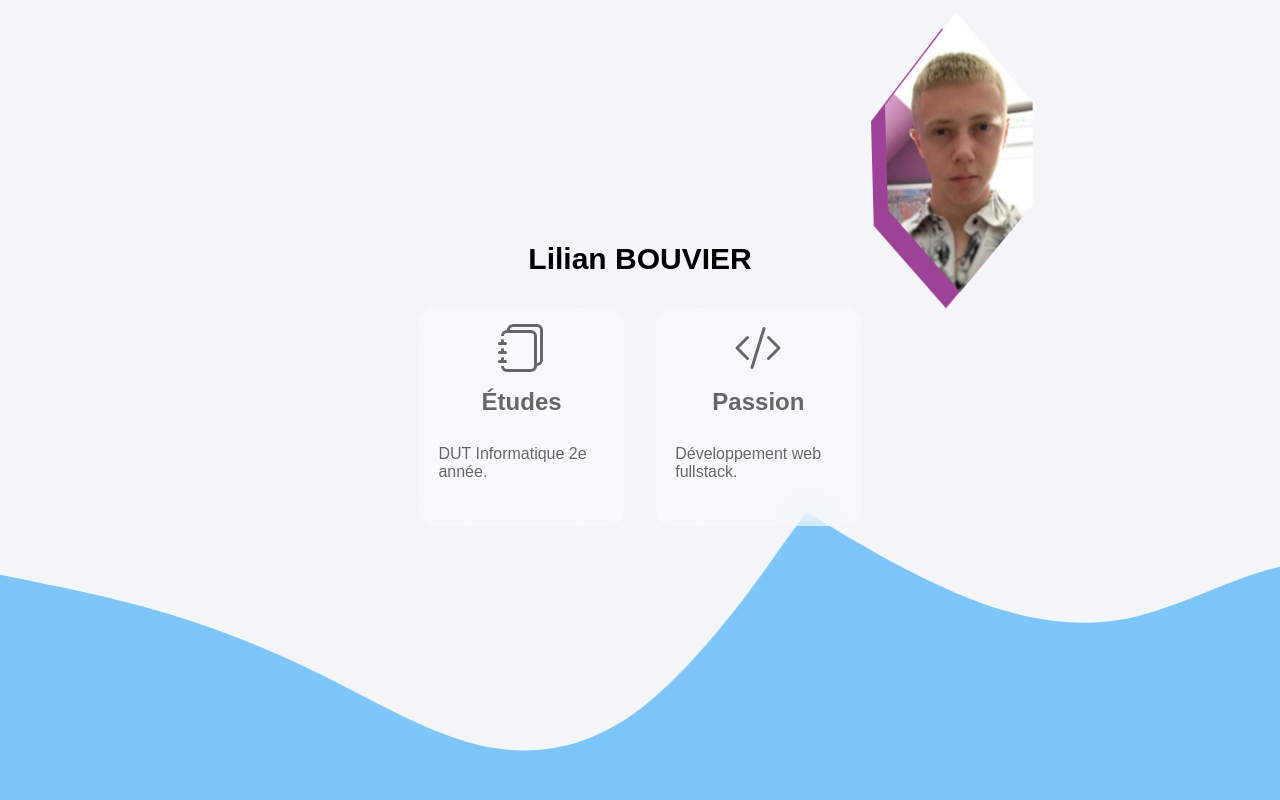
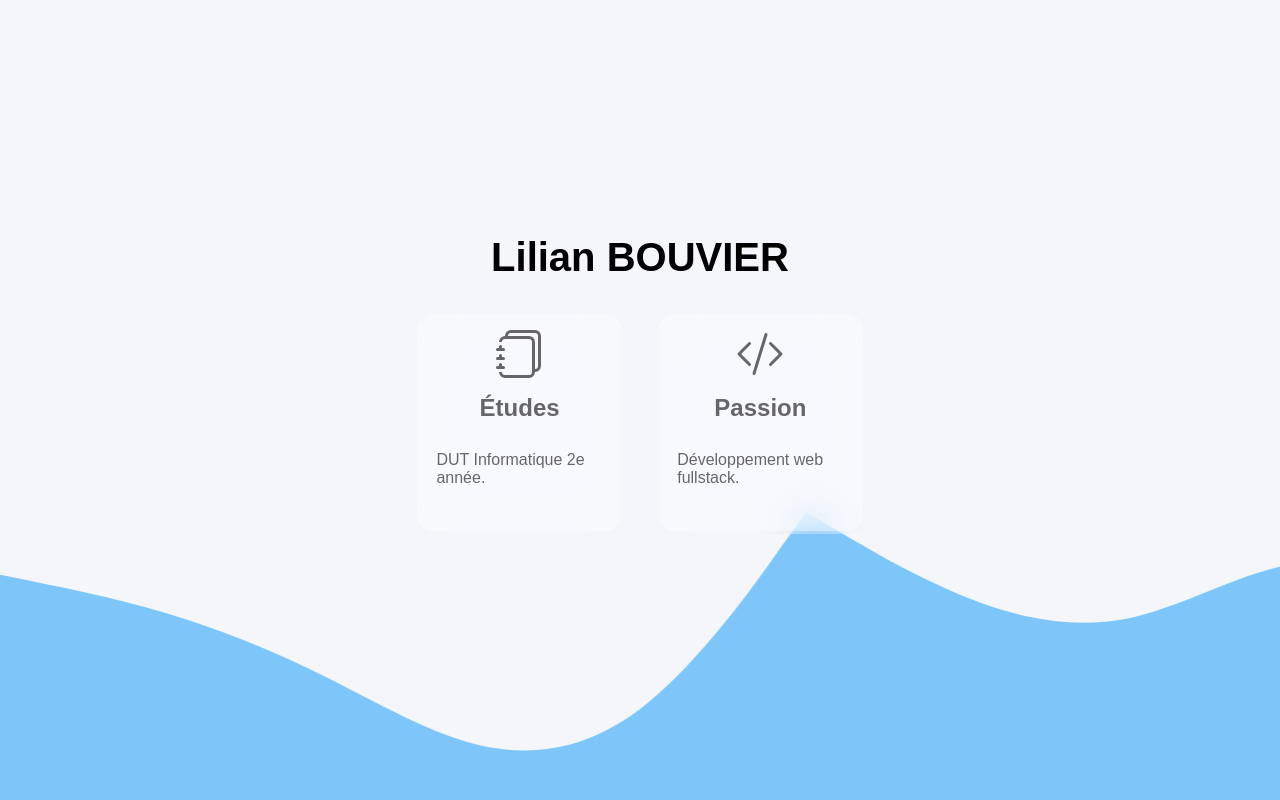
Before and after one commit to LilianBvr/my-resume, a React (Create React App) app: page / in a window 1280 px wide. Shown: the top 800 px of the page. Built offline with nearby package versions, Linux system fonts and the light colour scheme; a web font is replaced by a local one.

Commit message:
Animate pp on hover title

```diff
--- a/src/LandingPage.js
+++ b/src/LandingPage.js
@@ -7,9 +7,9 @@ const LandingPage = () => {
         <div className='lp__content'>
           <div className='lp__title'>
             Lilian BOUVIER
-            <div className='lp__pic-wrap'>
+          </div>
+          <div className='lp__pic-wrap'>
               <div className='lp__pic'></div>
-            </div>
           </div>
           <ul className='lp__presentation'>
             <li className='presentation__card'>
--- a/src/css/LandingPage.css
+++ b/src/css/LandingPage.css
@@ -29,12 +29,16 @@
 
 .lp__title{
   font-family: var(--main-font);
-  font-size: 30px;
-  font-weight: 600;
+  font-size: 40px;
+  font-weight: 700;
 }
 
-.lp__title:hover .lp__pic-wrap{
-  display: block;
+@media(min-width: 840px) and (min-height: 550px){
+  .lp__title:hover + .lp__pic-wrap{
+    visibility: visible;
+    opacity: 100%;
+    transition: opacity 0.4s;
+  }
 }
 
 .lp__background{
@@ -83,12 +87,14 @@
   border-radius: var(--radius);
   position: relative;
   backdrop-filter: blur(20px);
-  transition: background 500ms;
+  transition: all 500ms;
+  border: 2px solid transparent;
 }
 
 .presentation__card:hover{
   background: var(--bg-hov);
-  transition: background 500ms;
+  transition: all 500ms;
+  border: 2px solid var(--lean-color);
 }
 
 .presentation__card::before{
@@ -123,8 +129,10 @@
   height: 18rem;
   top:0%;
   left: 65%;
-  filter: drop-shadow(-14px 16px 0px #9E4297);
-
+  filter: drop-shadow(-14px 16px 0px var(--lean-color));
+  opacity: 0%;
+  transition: all 0.4s;
+  visibility: hidden;
 }
 
 .lp__pic{
@@ -133,7 +141,6 @@
   background: url("../img/pp-bg.jpg") center/contain no-repeat;
   clip-path: polygon(51.67% 4px, 83.66% 32.73%, 83.74% 68.06%, 53.33% 98.62%, 23.24% 69.98%, 53px 33.69%);
   animation: floating 4s ease-in-out 0s infinite;
-  transition: all 0.5s;
 }
 
 @keyframes floating{
--- a/src/css/index.css
+++ b/src/css/index.css
@@ -5,6 +5,7 @@
   --radius: 1rem;
   --ocean-color: #7ec6fa;
   --dark-ocean-color: #1c9bf6;
+  --lean-color: rgba(145,101,247);
 }
 
 body {
```
